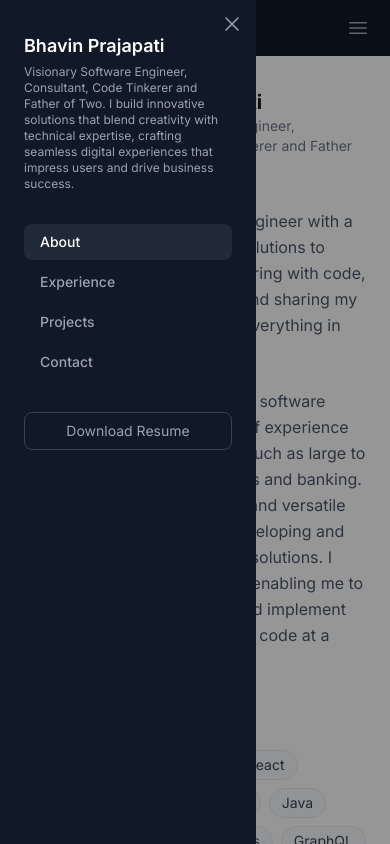
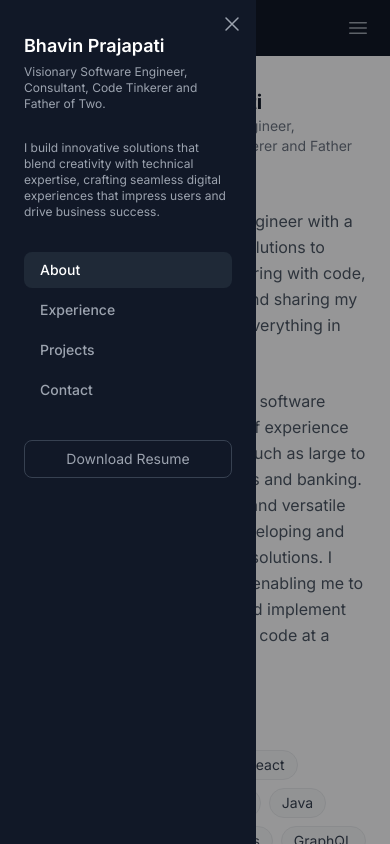
Before and after one commit to bhavin-prajapati/bhavin-prajapati.github.io, a Next.js app: page / in a window 390 px wide. Both pictures are taken after a click on the button "Open menu". Shown: the top 844 px of the page. Built offline with nearby package versions, Linux system fonts and the light colour scheme.

Commit message:
Updated information

```diff
--- a/src/components/MobileNav.tsx
+++ b/src/components/MobileNav.tsx
@@ -102,7 +102,11 @@
                   Bhavin Prajapati
                 </h2>
                 <p className="text-xs text-gray-400 mt-1">
-                  Visionary Software Engineer, Consultant, Code Tinkerer and Father of Two. I build innovative solutions that blend creativity with technical expertise, crafting seamless digital experiences that impress users and drive business success.
+                  Visionary Software Engineer, Consultant, Code Tinkerer and Father of Two.
+                </p>
+                <br />
+                <p className="text-xs text-gray-400 mt-1">
+                  I build innovative solutions that blend creativity with technical expertise, crafting seamless digital experiences that impress users and drive business success.
                 </p>
               </div>
 
```
